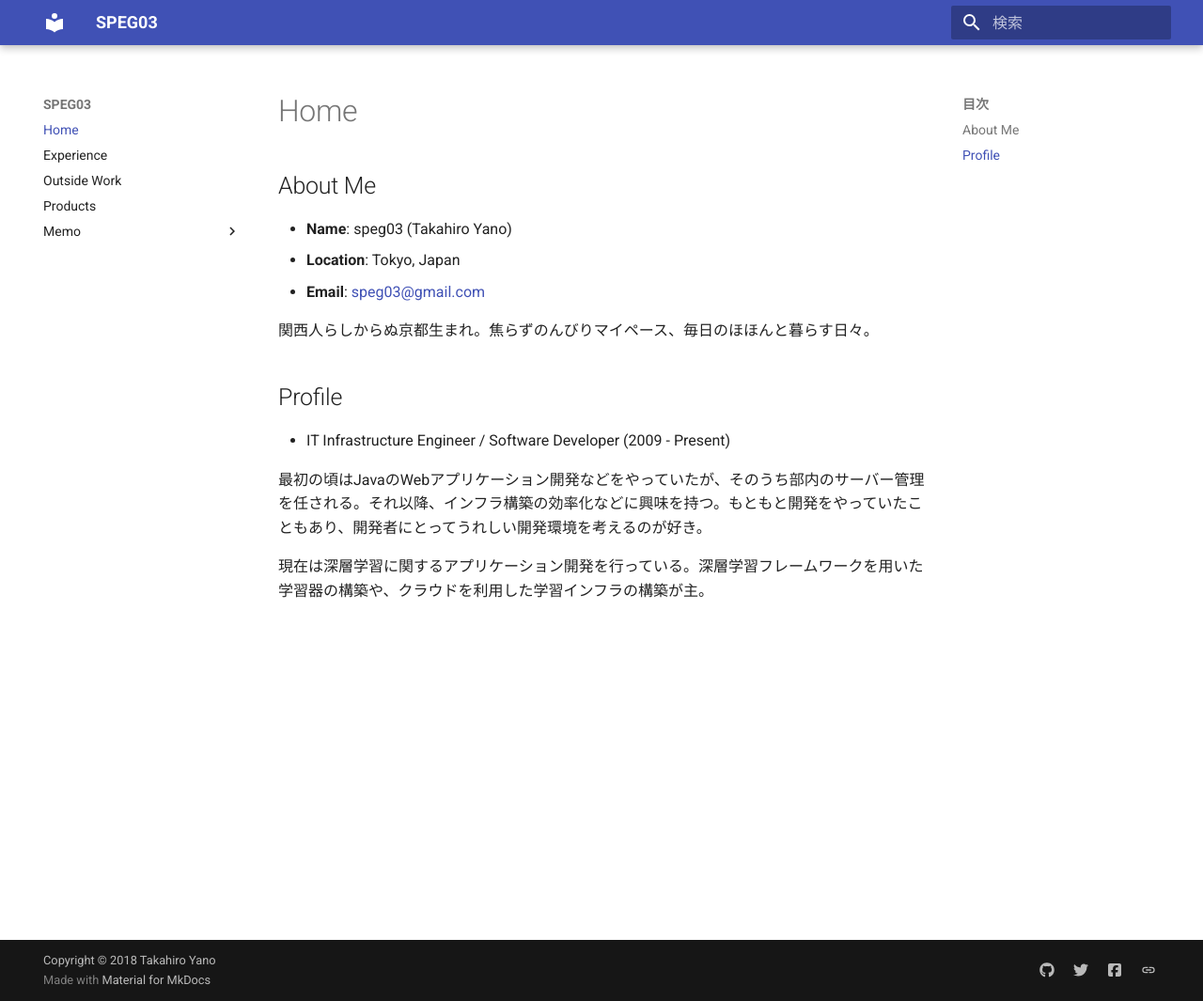
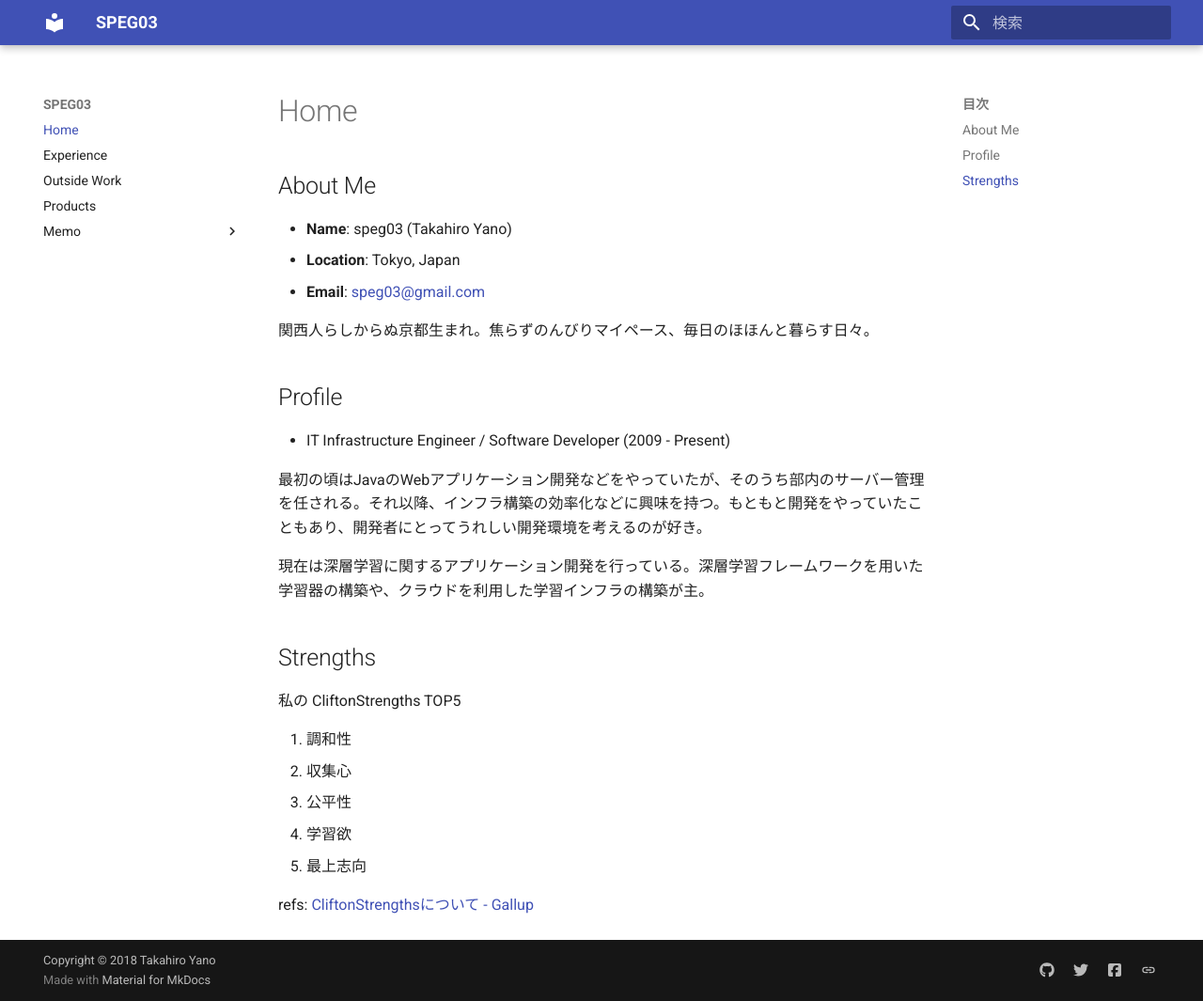
Before and after one commit to speg03/sp3.dev, an MkDocs documentation site: the page built from docs/index.md, in a window 1280 px wide and 1065 px high. Shown: the whole window at 94% size. Built offline with MkDocs 1.6.1 and Material for MkDocs 9.7.7, drawn with Linux system fonts in a browser that asks for light colours.

Commit message:
:memo: Add strengths

```diff
--- a/docs/index.md
+++ b/docs/index.md
@@ -15,3 +15,15 @@
 最初の頃はJavaのWebアプリケーション開発などをやっていたが、そのうち部内のサーバー管理を任される。それ以降、インフラ構築の効率化などに興味を持つ。もともと開発をやっていたこともあり、開発者にとってうれしい開発環境を考えるのが好き。
 
 現在は深層学習に関するアプリケーション開発を行っている。深層学習フレームワークを用いた学習器の構築や、クラウドを利用した学習インフラの構築が主。
+
+## Strengths
+
+私の CliftonStrengths TOP5
+
+1. 調和性
+1. 収集心
+1. 公平性
+1. 学習欲
+1. 最上志向
+
+refs: [CliftonStrengthsについて - Gallup](https://www.gallupstrengthscenter.com/home/ja-jp/about)
```
